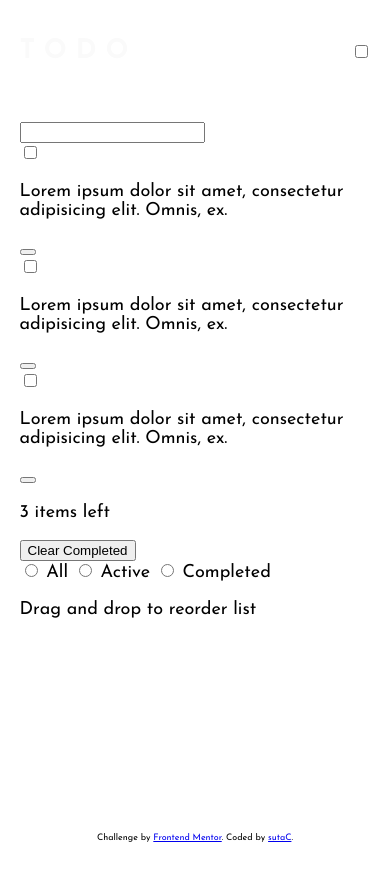
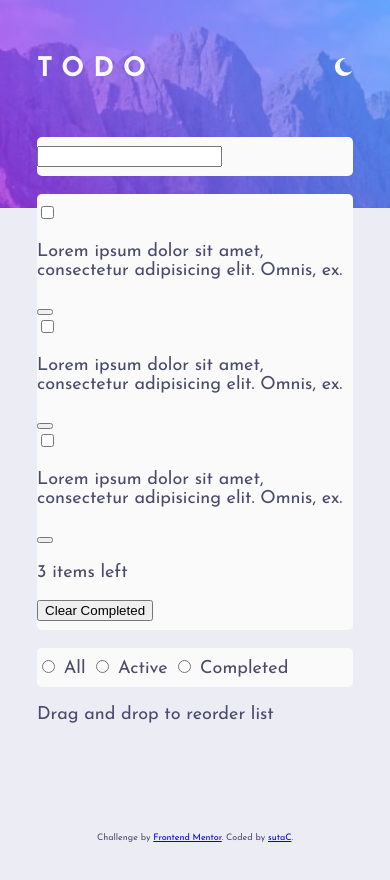
Before and after one commit to sutaC/Todo-app, a SvelteKit app: page / in a window 390 px wide. Shown: the top 880 px of the page. Before the commit the page ends 844 px from the top, so only its background shows below. Built offline with nearby package versions, Linux system fonts and the light colour scheme.

Commit message:
Header & footer - responsive

```diff
--- a/src/routes/+page.svelte
+++ b/src/routes/+page.svelte
@@ -5,21 +5,26 @@
 <header>
 	<h1>Todo</h1>
 
+	<div class="check-dark-theme">
 		<input
 			type="checkbox"
+			id="dark-theme"
 			name="dark-theme"
-		id="dark-theme"
 			class="check-dark-theme"
 			aria-label="Dark theme checkbox"
 		/>
+		<label for="dark-theme" aria-label="Dark theme checkbox" />
+	</div>
 </header>
 
 <main>
-	<form class="todo-new">
+	<section class="todo-new">
+		<form>
 			<input type="text" name="todo-new" aria-label="Add new todo" />
 		</form>
+	</section>
 
-	<div class="todo-list">
+	<section class="todo-list">
 		<Todo
 			>Lorem ipsum dolor sit amet, consectetur adipisicing elit. Omnis,
 			ex.</Todo
@@ -40,9 +45,9 @@
 			<p class="light"><!-- Add dynamic number -->3 items left</p>
 			<button class="todo-delete-completed">Clear Completed</button>
 		</div>
-	</div>
+	</section>
 
-	<div class="todo-filter">
+	<section class="todo-filter">
 		<input type="radio" name="todo-filter" id="todo-filter-all" />
 		<label for="todo-filter-all">All</label>
 
@@ -51,7 +56,7 @@
 
 		<input type="radio" name="todo-filter" id="todo-filter-completed" />
 		<label for="todo-filter-completed">Completed</label>
-	</div>
+	</section>
 
 	<p class="light">Drag and drop to reorder list</p>
 </main>
@@ -85,8 +90,8 @@
 		--clr-neutral-10: hsl(235, 19%, 35%);
 
 		/* Images */
-		--bgi-header-desktop: "/images/bg-desktop-light.jpg"
-		--bgi-header-desktop: "/images/bg-mobile-light.jpg"
+		--bgi-header-desktop: url("/images/bg-desktop-light.jpg");
+		--bgi-header-mobile: url("/images/bg-mobile-light.jpg");
 	}
 
 	* {
@@ -99,16 +104,37 @@
 	}
 
 	:global(body) {
-		padding: 0;
+		padding: 5%;
 		margin: 0;
+		min-height: 100vh;
 
-		--indentation: 5%;
+		background-color: color-mix(
+			in lab,
+			var(--clr-neutral-75) 70%,
+			transparent
+		);
+		background-image: var(--bgi-header-mobile);
+		background-repeat: no-repeat;
+		background-position: top;
+		background-size: contain;
+
+		color: var(--clr-neutral-10);
 	}
 
+	header,
+	main,
+	footer {
+		width: clamp(40%, 30rem, 90%);
+		margin: 0 auto;
+	}
 	/* Main */
 
-	main {
-		padding: var(--indentation);
+	section {
+		background-color: var(--clr-neutral-100);
+		margin: 1em 0;
+		padding: 0.5em 0;
+
+		border-radius: 5px;
 	}
 
 	/* Header & Footer */
@@ -116,17 +142,28 @@
 	header {
 		display: flex;
 		justify-content: space-between;
+		align-items: baseline;
 
-		padding: var(--indentation);
-
-
+		padding: 1rem 0;
 	}
-
 	h1 {
 		text-transform: uppercase;
 		font-size: 1.5rem;
 		letter-spacing: 0.5rem;
 		color: var(--clr-neutral-100);
+	}
+	.check-dark-theme {
+		--_theme-state: url("/images/icon-moon.svg");
+	}
+	.check-dark-theme > input {
+		display: none;
+	}
+	.check-dark-theme > label {
+		display: block;
+		background: var(--_theme-state) no-repeat center;
+		background-size: contain;
+		width: 1rem;
+		height: 1rem;
 	}
 
 	footer {
@@ -137,4 +174,12 @@
 		text-align: center;
 		font-size: 0.5rem;
 	}
+
+	/* Desktop view */
+
+	@media (width >= 600px) {
+		:global(body) {
+			background-image: var(--bgi-header-desktop);
+		}
+	}
 </style>
```
Lines whose indentation alone changed are shown as unchanged.
